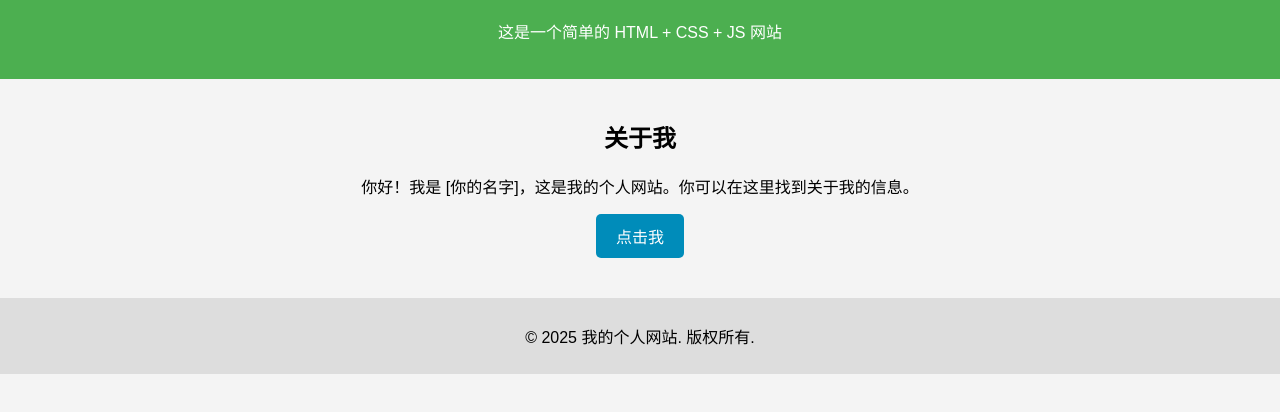
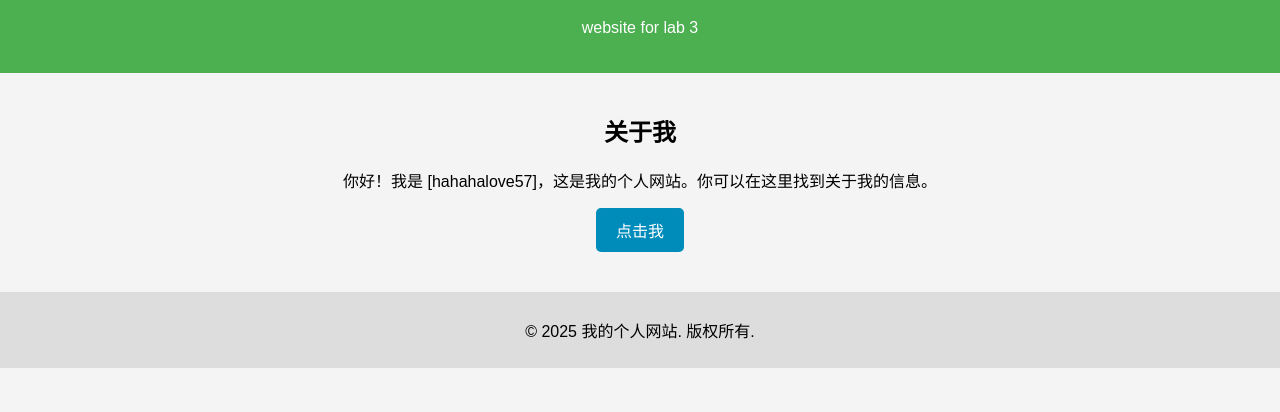
Before and after one commit to hahahalove57/hahahalove57.github.io, a plain HTML site: page index.html in a window 1280 px wide. Shown: the part 90-502 px from the top of the page. Drawn offline with Linux system fonts and the light colour scheme.

Commit message:
Update index.html

```diff
--- a/index.html
+++ b/index.html
@@ -9,12 +9,12 @@
 <body>
     <header>
         <h1>欢迎来到我的个人网站</h1>
-        <p>这是一个简单的 HTML + CSS + JS 网站</p>
+        <p>website for lab 3</p>
     </header>
 
     <section>
         <h2>关于我</h2>
-        <p>你好！我是 [你的名字]，这是我的个人网站。你可以在这里找到关于我的信息。</p>
+        <p>你好！我是 [hahahalove57]，这是我的个人网站。你可以在这里找到关于我的信息。</p>
         <button onclick="showMessage()">点击我</button>
     </section>
 
```
